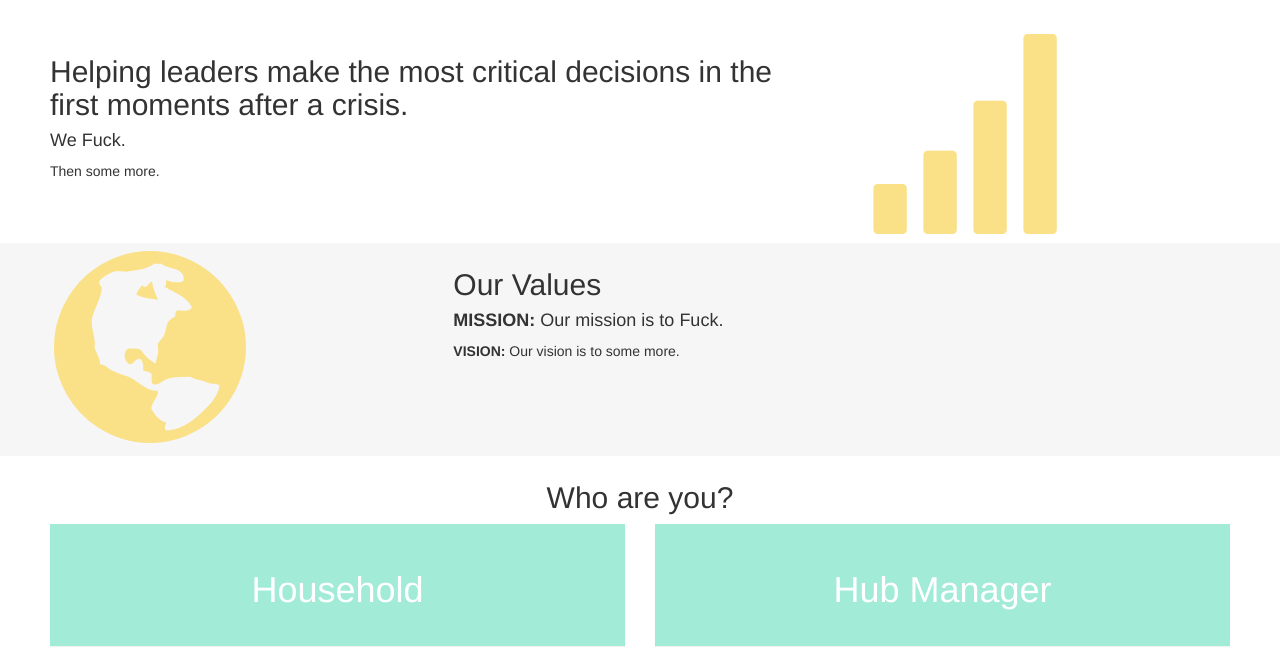
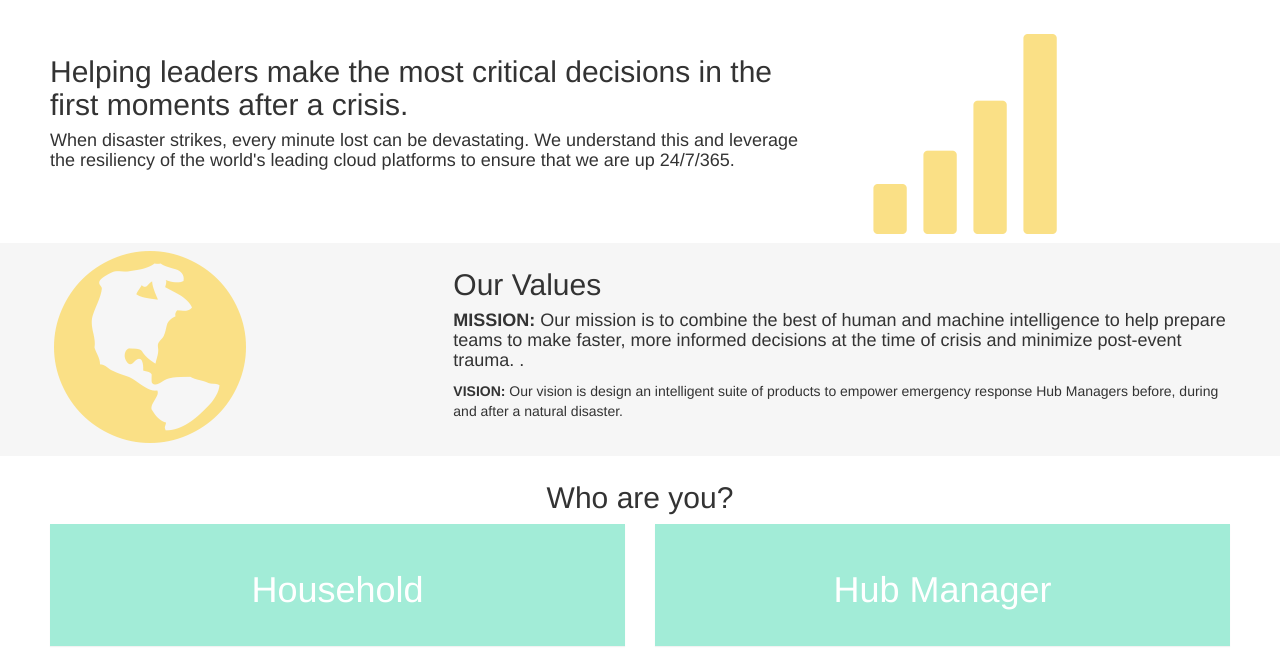
Before and after one commit to ashuthoshgowda/Disaster-Relief-Management, a Django app: page /foodsupply/ in a window 1280 px wide. Shown: the part 404-1065 px from the top of the page. Run offline with Django 3.2, Linux system fonts and the light colour scheme; some libraries are stand-ins or nearby versions.

Commit message:
homepage

```diff
--- a/katrina/foodsupply/templates/foodsupply/hub.html
+++ b/katrina/foodsupply/templates/foodsupply/hub.html
@@ -282,7 +282,7 @@ input[type=submit]:hover {
 
 
   <form action="{% url 'foodsupply:optimization' %}" method="post"> {% csrf_token %}
-    <div class="col-md-3 col-md-offset-8">
+    <div class="col-md-4 col-md-offset-6">
         <input action="{% url 'foodsupply:optimization' %}" type="submit" class="btn btn-primary btn-lg btn-block" value="Optmize">
     </div>
   </form>
--- a/katrina/foodsupply/templates/foodsupply/index.html
+++ b/katrina/foodsupply/templates/foodsupply/index.html
@@ -150,8 +150,7 @@
   <div class="row">
     <div class="col-sm-8">
       <h2>Helping leaders make the most critical decisions in the first moments after a crisis.</h2>
-      <h4>We Fuck.</h4>
-      <p>Then some more.</p>
+      <h4>When disaster strikes, every minute lost can be devastating. We understand this and leverage the resiliency of the world's leading cloud platforms to ensure that we are up 24/7/365.</h4>
     </div>
     <div class="col-sm-4">
       <span class="glyphicon glyphicon-signal logo"></span>
@@ -168,8 +167,10 @@
     </div>
     <div class="col-sm-8">
       <h2>Our Values</h2>
-      <h4><strong>MISSION:</strong> Our mission is to Fuck.</h4>
-      <p><strong>VISION:</strong> Our vision is to some more.</p>
+      <h4><strong>MISSION:</strong> Our mission is to combine the best of human and machine intelligence to help prepare teams to make faster, more informed decisions at the time of crisis and minimize post-event trauma.
+.</h4>
+      <p><strong>VISION:</strong> Our vision is design an intelligent suite of products to empower
+emergency response Hub Managers before, during and after a natural disaster.</p>
     </div>
   </div>
 </div>
```
Also changed, not shown: katrina/db.sqlite3.
